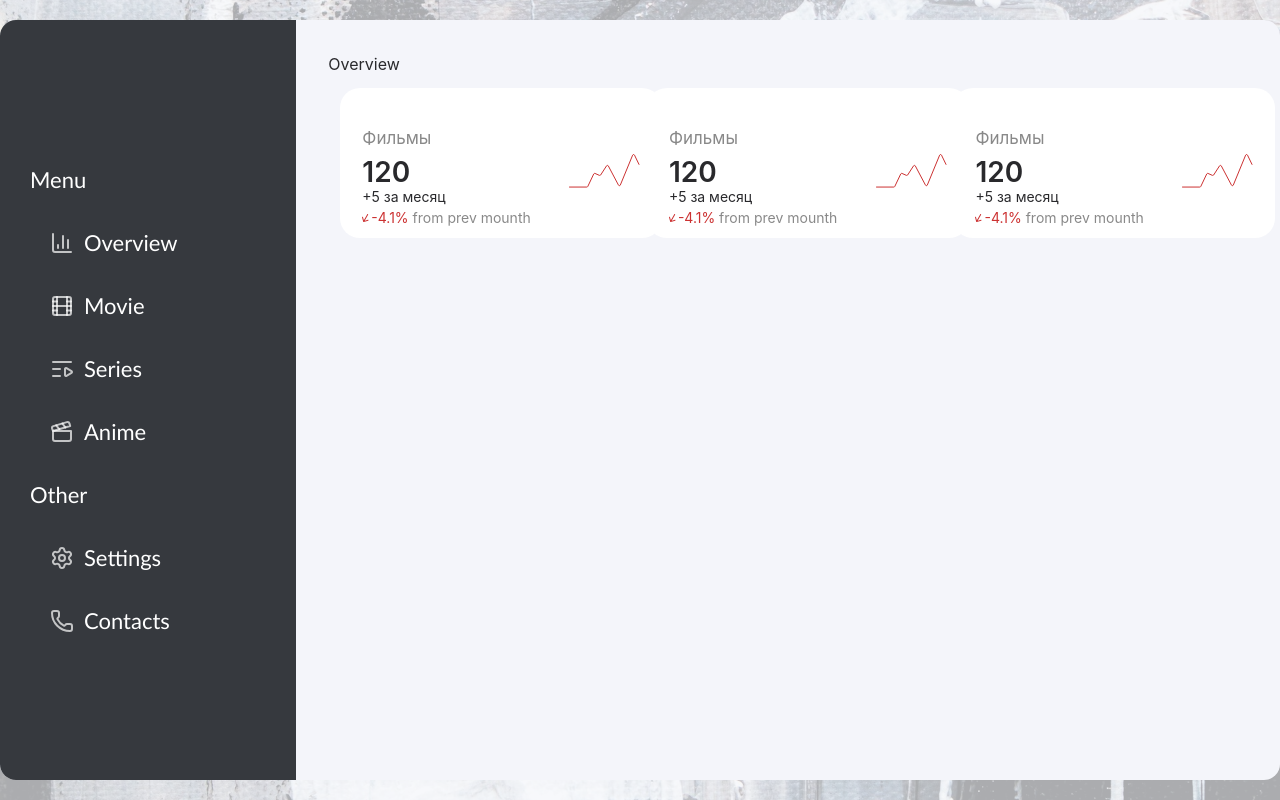
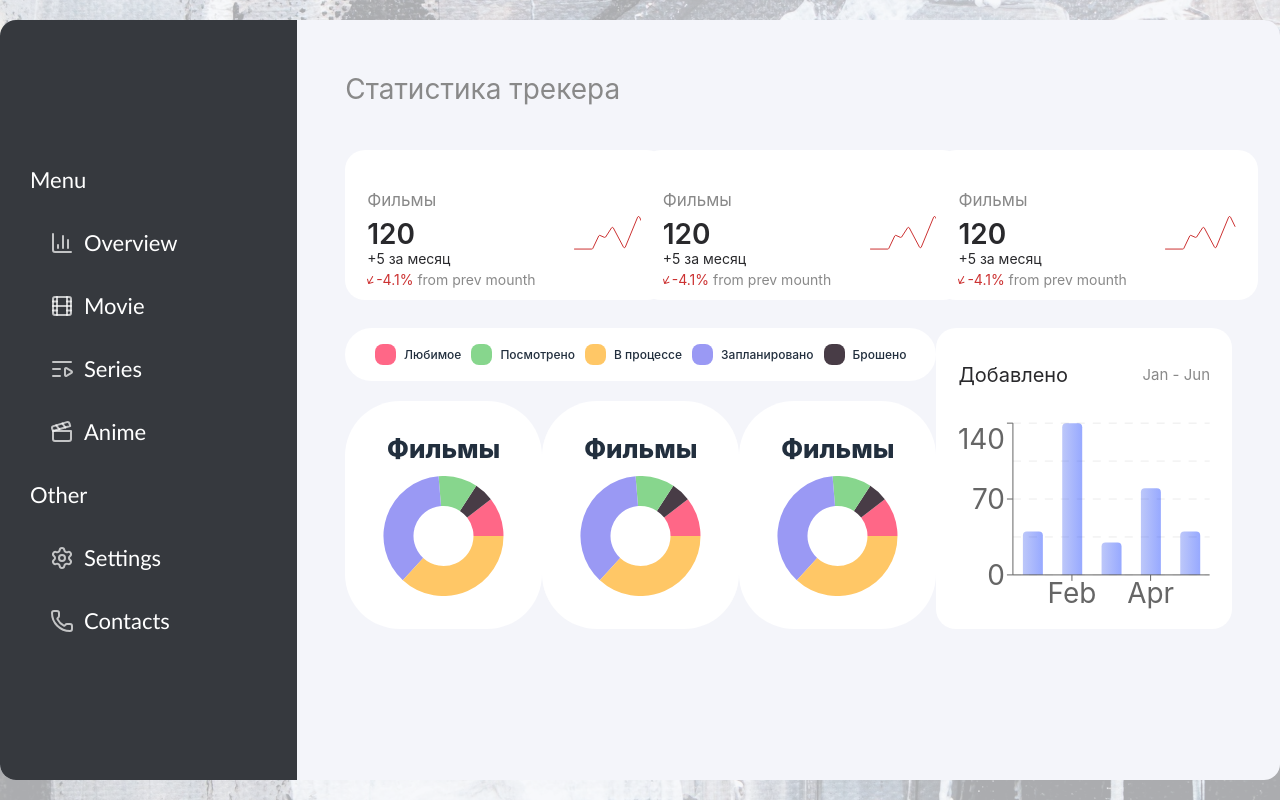
Before and after one commit to enoughy/EntertainmentTracker, a Next.js app: page / in a window 1280 px wide. Built offline with nearby package versions, Linux system fonts and the light colour scheme.

Commit message:
add ended overwiev page and add gobal colors

```diff
--- a/app/globals.css
+++ b/app/globals.css
@@ -11,6 +11,11 @@
   --color-foreground: var(--foreground);
   --font-sans: var(--font-geist-sans);
   --font-mono: var(--font-geist-mono);
+
+  /*Custom colors*/
+
+  --color-text-main: #29292c;
+  --color-text-gray: #898989;
 }
 
 @media (prefers-color-scheme: dark) {
--- a/app/page.tsx
+++ b/app/page.tsx
@@ -4,6 +4,7 @@ import { BaseStatCard } from "@/features/base-stat-card/base-stat-card";
 import { DountChart } from "@/features/dount-chart/dount-chart";
 import { DountChartData } from "@/types/dount-chart-stat/dount-chart-stat";
 import { DountChartContainer } from "@/features/dount-chart-container/dount-chart-container";
+import { BarChartComp } from "@/features/bar-chart/bar-chart";
 
 const data: DountChartData = {
   data: [
@@ -19,9 +20,9 @@ const arr = [data];
 export default function Home() {
   return (
     <>
-      <div className="p-8">
-        <h1>Overview</h1>
-        <div className="grid grid-cols-3">
+      <div className="p-12 text-text-gray text-[28px]">
+        <h1 className="mb-10 text">Статистика трекера</h1>
+        <div className="grid grid-cols-3 gap-y-7">
           <BaseStatCard
             name="Фильмы"
             countAll={120}
@@ -40,6 +41,11 @@ export default function Home() {
             countChange={5}
             proc={-4.1}
           ></BaseStatCard>
+          <div className="col-span-2 ">
+            <DountChartContainer data={arr}></DountChartContainer>
+          </div>
+
+          <BarChartComp></BarChartComp>
         </div>
       </div>
     </>
--- a/features/bar-chart/bar-chart.tsx
+++ b/features/bar-chart/bar-chart.tsx
@@ -24,13 +24,13 @@ const colorStop = "#002CFF";
 
 export function BarChartComp() {
   return (
-    <BaseCard className="max-w-[326px] h-[317px] pt-10">
+    <BaseCard className="max-w-[326px] pt-8 pb-2">
       <div className="flex justify-between items-center">
-        <h4 className="text-[#29292C] text-[24px]">Добавлено</h4>
-        <span className="text-[#898989] text-[18px]">Jan - Jun</span>
+        <h4 className="text-[#29292C] text-[20px]">Добавлено</h4>
+        <span className="text-[#898989] text-[15px]">Jan - Jun</span>
       </div>
       <BarChart
-        className="mt-[35px] h-55 max-h-[202px]"
+        className="mt-[28px] h-48 "
         responsive
         data={data}
         margin={{
@@ -47,7 +47,7 @@ export function BarChartComp() {
           </linearGradient>
         </defs>
 
-        <CartesianGrid vertical={false} strokeDasharray="8 8" opacity={0.6} />
+        <CartesianGrid vertical={false} strokeDasharray="8 8" opacity={0.4} />
         <XAxis dataKey="mount" />
         <YAxis width="auto" />
         <Tooltip cursor={false} />
--- a/features/base-stat-card/base-stat-card.tsx
+++ b/features/base-stat-card/base-stat-card.tsx
@@ -20,16 +20,18 @@ export function BaseStatCard({
   proc,
 }: BaseStatCardProps) {
   return (
-    <BaseCard className="flex w-80.5 h-37.5 m-3 pt-[38px] justify-between">
+    <BaseCard className="flex w-80.5 h-37.5 mr-3 pt-[38px] justify-between">
       <div>
         <div className="text-[#898989]  text-[17px]">{name}</div>
         {/* All count in topic text*/}
-        <div className="text-[28px] font-semibold leading-none mt-1.5">
+        <div className="text-[28px] font-semibold leading-none mt-1.5 text-text-main">
           {countAll}
         </div>
 
         {/* count that change of time*/}
-        <div className="text-[14px]">{"+" + countChange + " за месяц"}</div>
+        <div className="text-[14px] text-text-main">
+          {"+" + countChange + " за месяц"}
+        </div>
 
         {/* procent that change of time*/}
         <div className="text-[#898989] text-[14px] text-center relative">
--- a/features/dount-chart-container/dount-chart-container.tsx
+++ b/features/dount-chart-container/dount-chart-container.tsx
@@ -1,4 +1,3 @@
-import { BaseCard } from "@/components/base-card/base-card";
 import { Header } from "./header";
 import { DountChart } from "../dount-chart/dount-chart";
 import { DountChartData } from "@/types/dount-chart-stat/dount-chart-stat";
@@ -10,7 +9,7 @@ type DountChartContainerProps = {
 export function DountChartContainer({ data }: DountChartContainerProps) {
   return (
     <div className="max-w-[656px]">
-      <Header className="mb-8"></Header>
+      <Header className="mb-5"></Header>
       <div className="flex items-center justify-between">
         <DountChart name="Фильмы" stat={data[0]}></DountChart>
         <DountChart name="Фильмы" stat={data[0]}></DountChart>
```
